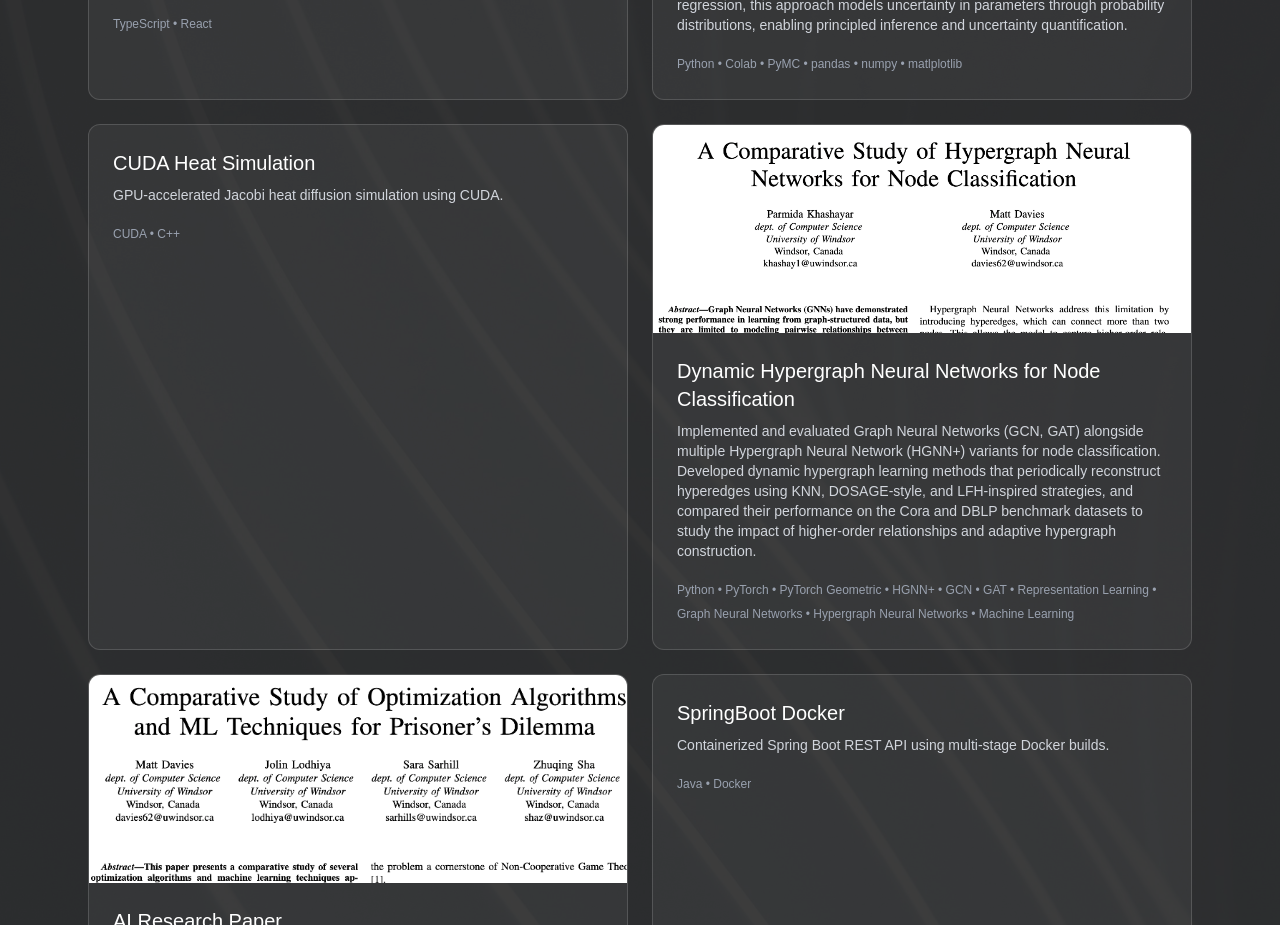
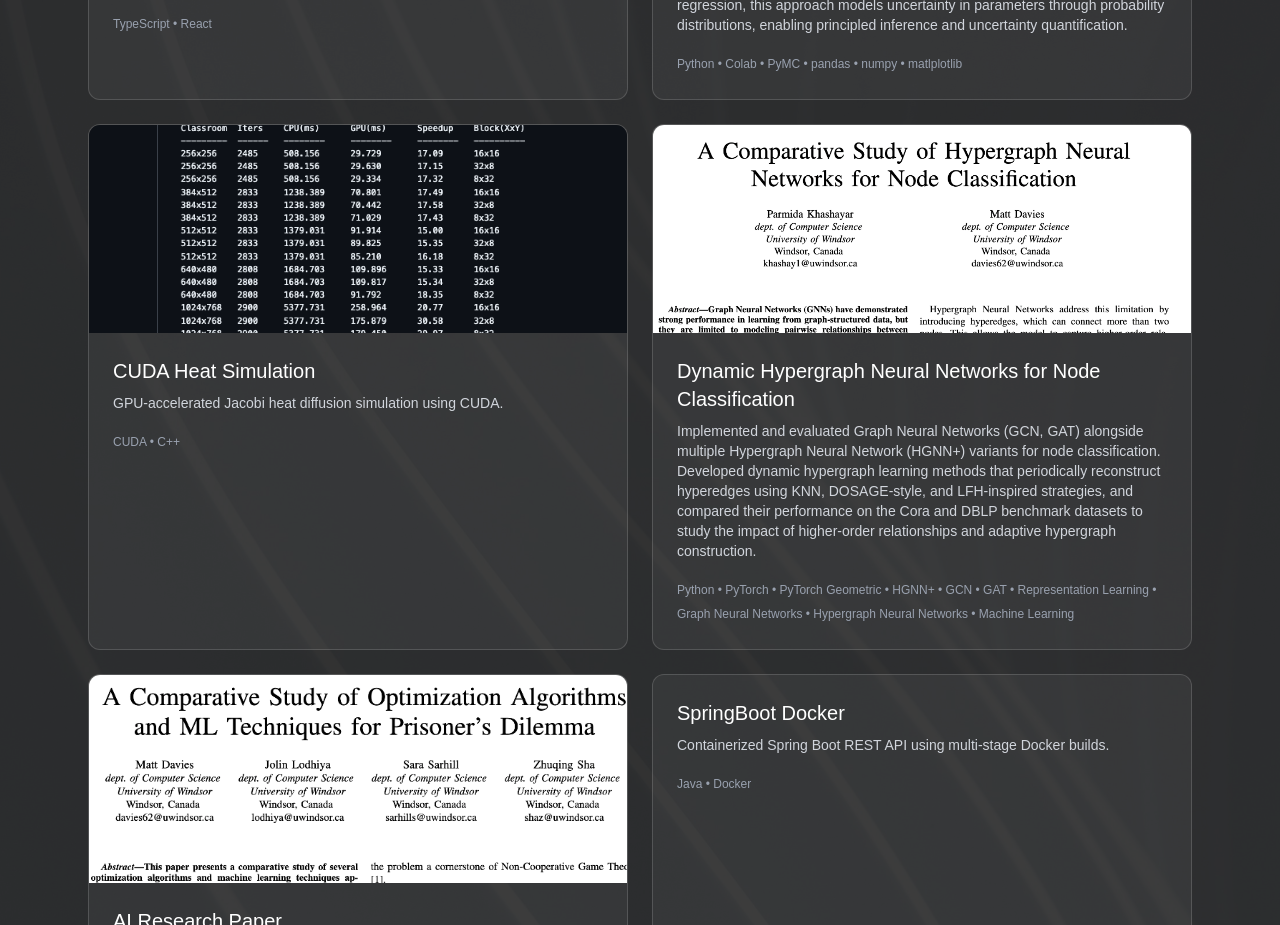
Before and after one commit to davo300/portfolio, a Next.js app: page / in a window 1280 px wide. Shown: the part 1400-2325 px from the top of the page. Built offline with nearby package versions, Linux system fonts and the light colour scheme.

Commit message:
Add new project images to page.tsx

```diff
--- a/app/page.tsx
+++ b/app/page.tsx
@@ -37,6 +37,7 @@ const projects = [
       "GPU-accelerated Jacobi heat diffusion simulation using CUDA.",
     tech: "CUDA • C++",
     link: "https://github.com/davo300/CUDA-Heat-Simulation",
+    image: "/projects/cuda.png",
   },
   {
     name: "Dynamic Hypergraph Neural Networks for Node Classification",
```
Also changed, not shown: public/projects/cuda.png (added).
